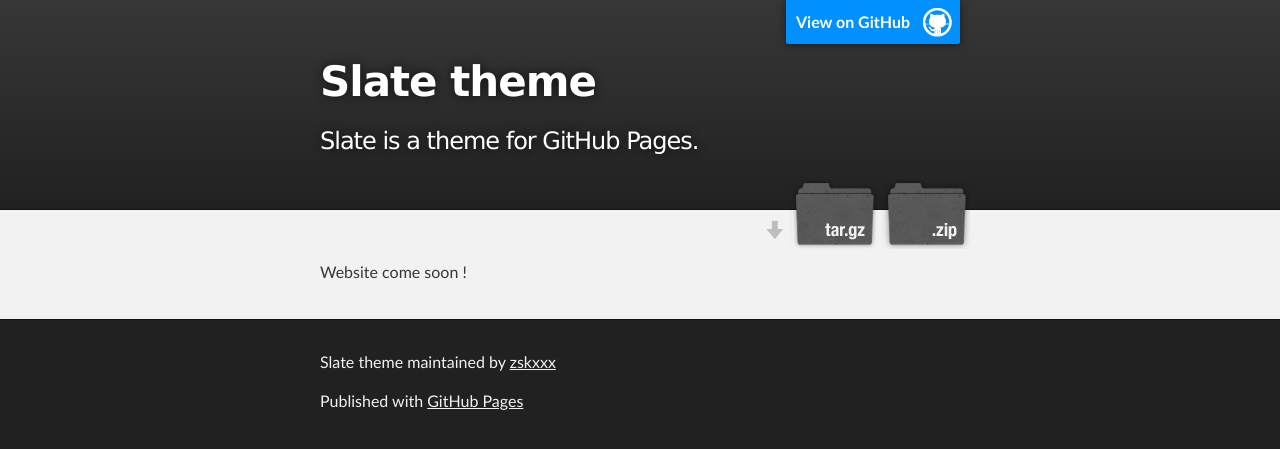
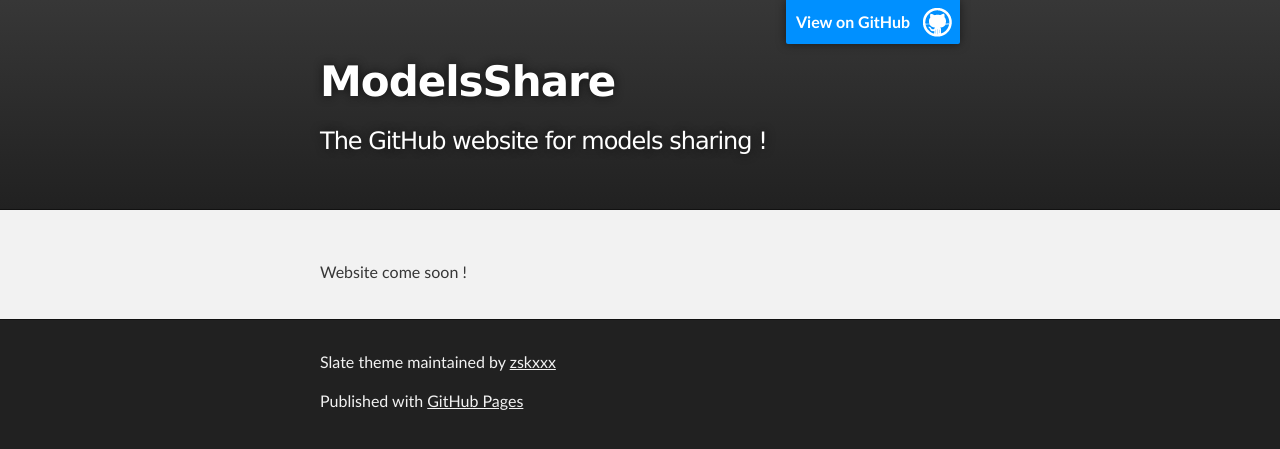
Before and after one commit to zskxxx/ModelsShare, a Jekyll site: the page built from docs/index.md, in a window 1280 px wide. Shown: the top 449 px of the page. Built offline with Jekyll 4.4.1, drawn with Linux system fonts in a browser that asks for light colours.

Commit message:
ReMakeWebsite

```diff
--- a/docs/_layouts/default.html
+++ b/docs/_layouts/default.html
@@ -19,15 +19,10 @@
         <header class="inner">
           <a id="forkme_banner" href="{{ site.github.repository_url }}">View on GitHub</a>
 
-          <h1 id="project_title">{{ site.title | default: site.github.repository_name }}</h1>
-          <h2 id="project_tagline">{{ site.description | default: site.github.project_tagline }}</h2>
+          <h1 id="project_title">ModelsShare</h1>
+          <h2 id="project_tagline">The GitHub website for models sharing !</h2>
 
-          {% if site.show_downloads %}
-            <section id="downloads">
-              <a class="zip_download_link" href="{{ site.github.zip_url }}">Download this project as a .zip file</a>
-              <a class="tar_download_link" href="{{ site.github.tar_url }}">Download this project as a tar.gz file</a>
-            </section>
-          {% endif %}
+
         </header>
     </div>
 
```
